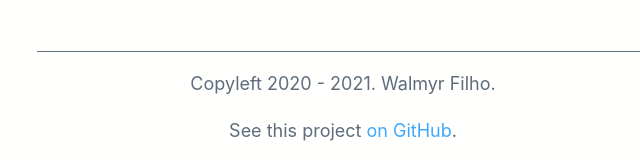
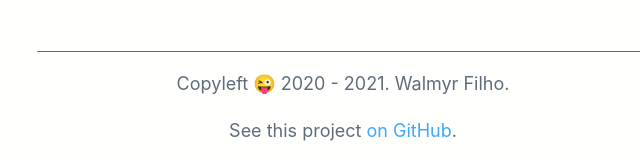
Before and after one commit to wlsf82/walmyr-nextjs, a Next.js app: page / in a window 1280 px wide. Shown: the part 2796-2956 px from the top of the page, without its empty margins (297-937 px from the left). Built offline with nearby package versions, Linux system fonts and the light colour scheme.

Commit message:
Add emoji on footer component

```diff
--- a/components/footer.js
+++ b/components/footer.js
@@ -3,7 +3,7 @@ import utilStyles from '../styles/utils.module.css'
 export default function Footer() {
   return (
     <footer className={utilStyles.footer}>
-      <p>Copyleft 2020 - 2021. Walmyr Filho.</p>
+      <p>Copyleft 😜 2020 - 2021. Walmyr Filho.</p>
       <p>See this project <a href="https://github.com/wlsf82/walmyr-nextjs">on GitHub</a>.</p>
     </footer>
   )
```
